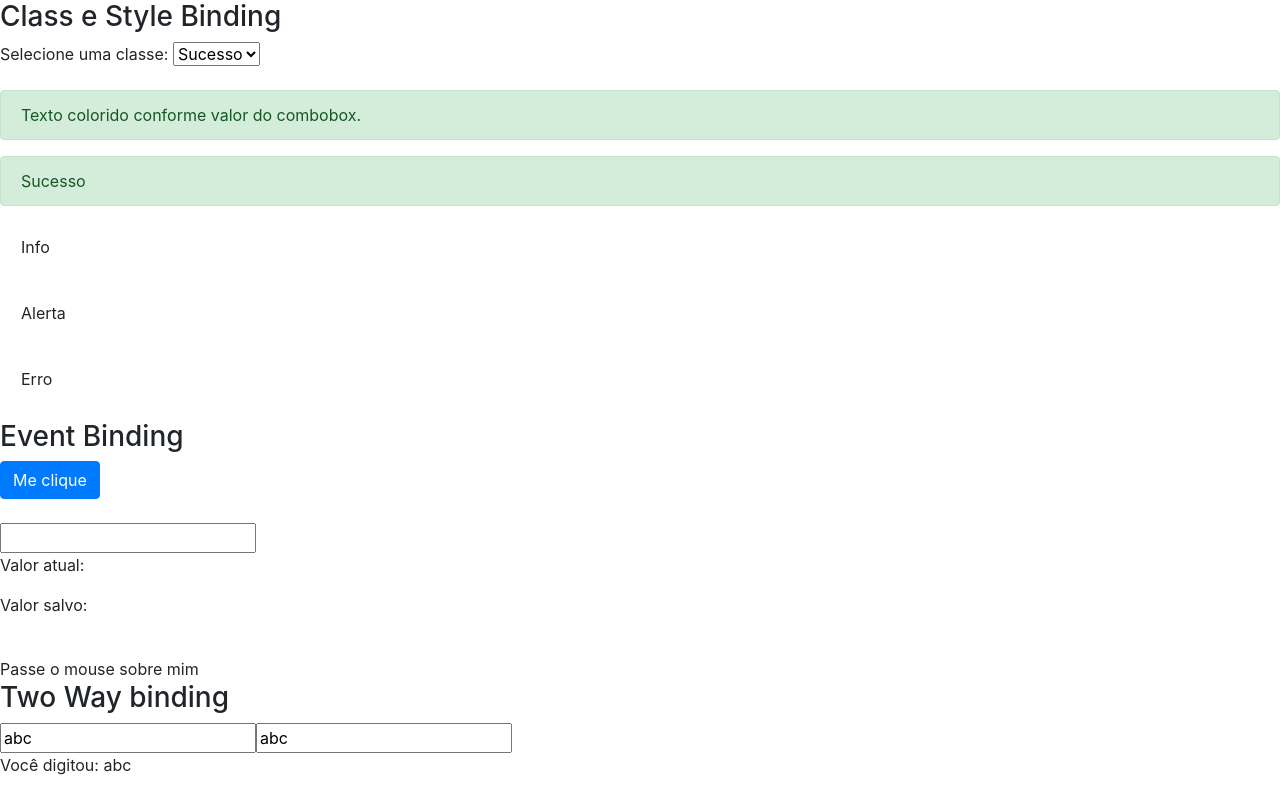
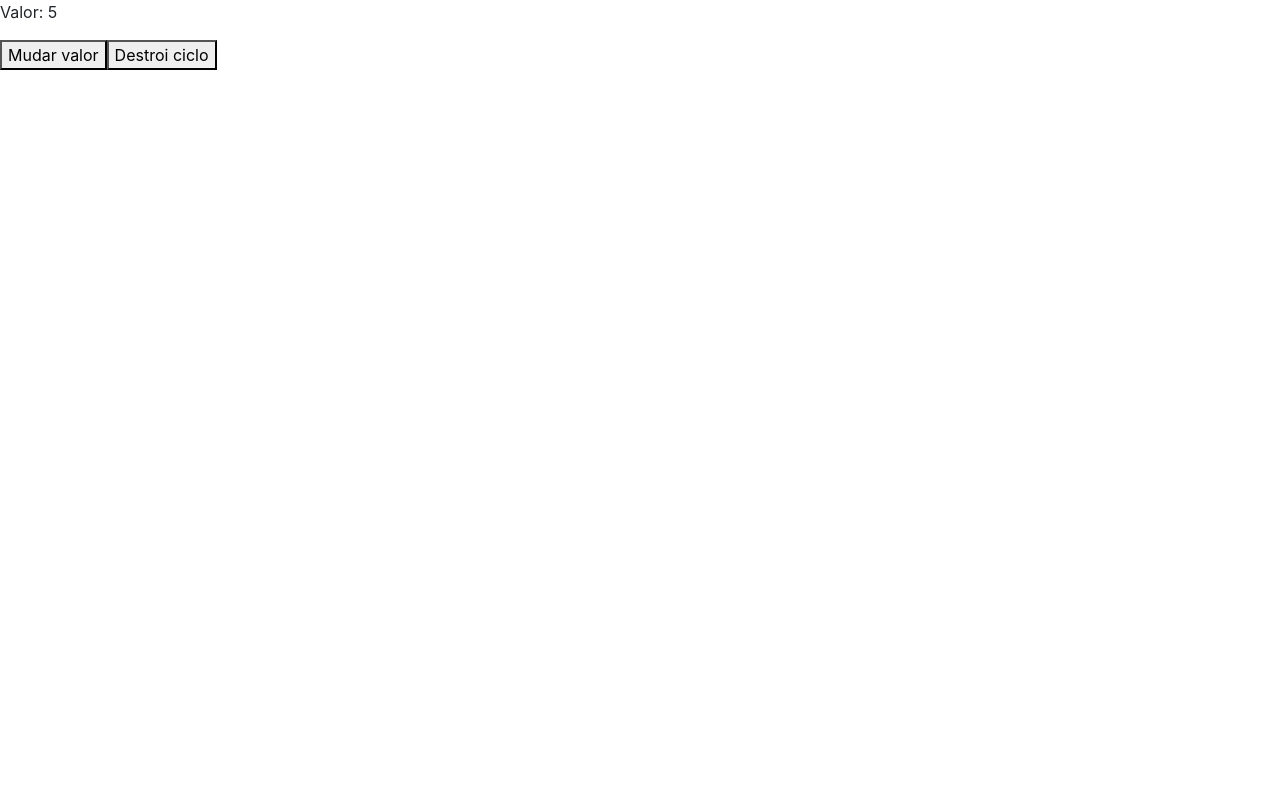
Before and after one commit to visued/angular-course, an Angular app: page / in a window 1280 px wide. Shown: the top 796 px of the page. Built offline with nearby package versions, Linux system fonts and the light colour scheme.

Commit message:
Ciclo de vida do Componente

```diff
--- a/src/app/app.component.html
+++ b/src/app/app.component.html
@@ -1 +1,5 @@
-<app-data-binding></app-data-binding>
+<app-ciclo [valorInicial]="valor" *ngIf="!destruir"></app-ciclo>
+<button (click)="mudarValor()">Mudar valor</button>
+<button (click)="destruirCiclo()">Destroi ciclo</button>
+
+<!-- <app-data-binding></app-data-binding> -->
--- a/src/app/app.component.ts
+++ b/src/app/app.component.ts
@@ -6,5 +6,15 @@
   styleUrls: ['./app.component.css']
 })
 export class AppComponent {
-  title = 'angular-course';
+  valor: number = 5;
+
+  destruir: boolean = false;
+
+  mudarValor() {
+    this.valor++;
+  }
+
+  destruirCiclo() {
+    this.destruir = true;
+  }
 }
--- a/src/app/app.module.ts
+++ b/src/app/app.module.ts
@@ -7,13 +7,15 @@
 import { MeuFormModule } from './meu-form/meu-form.module';
 import { InputPropertyComponent } from './input-property/input-property.component';
 import { OutputPropertiesComponent } from './output-properties/output-properties.component';
+import { CicloComponent } from './ciclo/ciclo.component';
 
 @NgModule({
   declarations: [
     AppComponent,
     DataBindingComponent,
     InputPropertyComponent,
-    OutputPropertiesComponent
+    OutputPropertiesComponent,
+    CicloComponent
   ],
   imports: [
     BrowserModule,
--- /dev/null
+++ b/src/app/ciclo/ciclo.component.html
@@ -0,0 +1 @@
+<p>Valor: {{ valorInicial }}</p>
--- /dev/null
+++ b/src/app/ciclo/ciclo.component.ts
@@ -0,0 +1,52 @@
+import { Component, OnInit, OnChanges, DoCheck, AfterContentInit, AfterViewInit, AfterViewChecked, OnDestroy, AfterContentChecked, Input } from '@angular/core';
+
+@Component({
+  selector: 'app-ciclo',
+  templateUrl: './ciclo.component.html',
+  styleUrls: ['./ciclo.component.css']
+})
+export class CicloComponent implements OnChanges, OnInit, DoCheck, AfterContentInit, AfterContentChecked, AfterViewInit, AfterViewChecked, OnDestroy {
+
+  @Input() valorInicial: number = 10;
+
+  constructor() {
+    this.log('constructor');
+   }
+
+   ngOnChanges() {
+     this.log('ngOnChanges');
+   }
+
+  ngOnInit() {
+    this.log('ngOnInit');
+  }
+
+  ngDoCheck() {
+    this.log('ngDoCheck');
+  }
+
+  ngAfterContentInit() {
+    this.log('ngAfterContentInit');
+  }
+
+  ngAfterContentChecked() {
+    this.log('ngAfterContentChecked');
+  }
+
+  ngAfterViewInit() {
+    this.log('ngAfterViewInit');
+  }
+
+  ngAfterViewChecked() {
+    this.log('ngAfterViewChecked');
+  }
+
+  ngOnDestroy() {
+    this.log('ngOnDestroy');
+  }
+
+  private log(hook: string) {
+    console.log(hook);
+  }
+
+}
```
Also changed, not shown: src/app/ciclo/ciclo.component.css (added), 1 other file (tests, documents, lock files or other folders).
